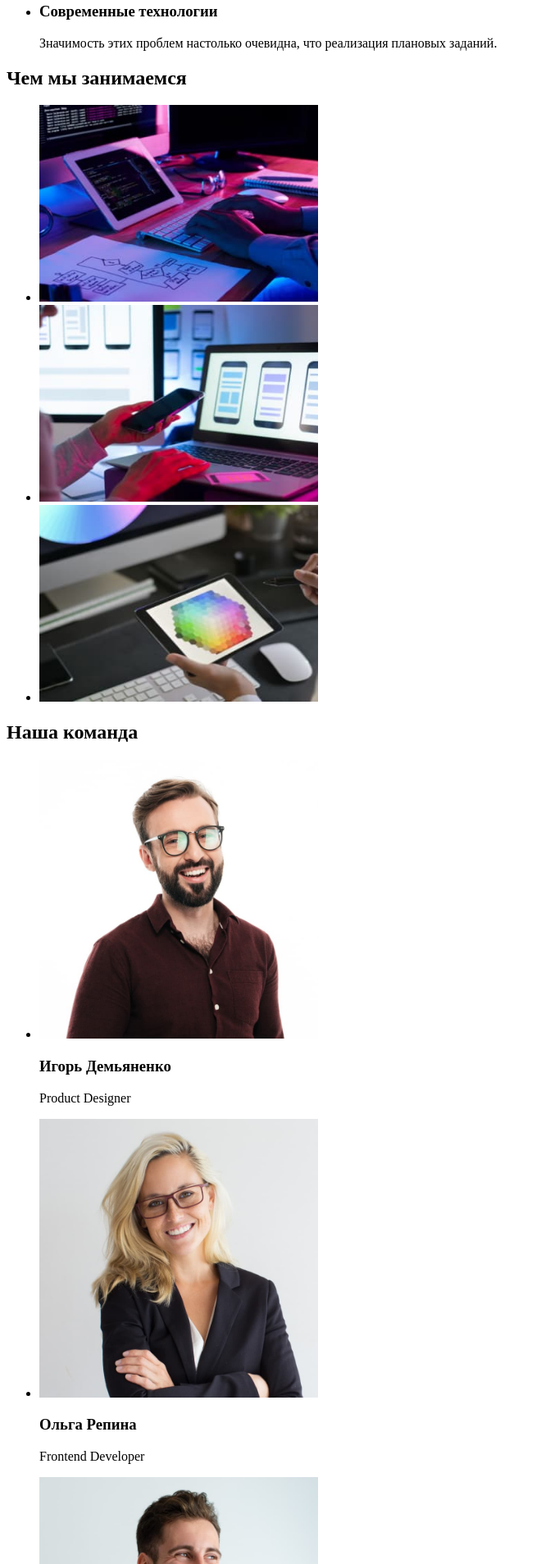
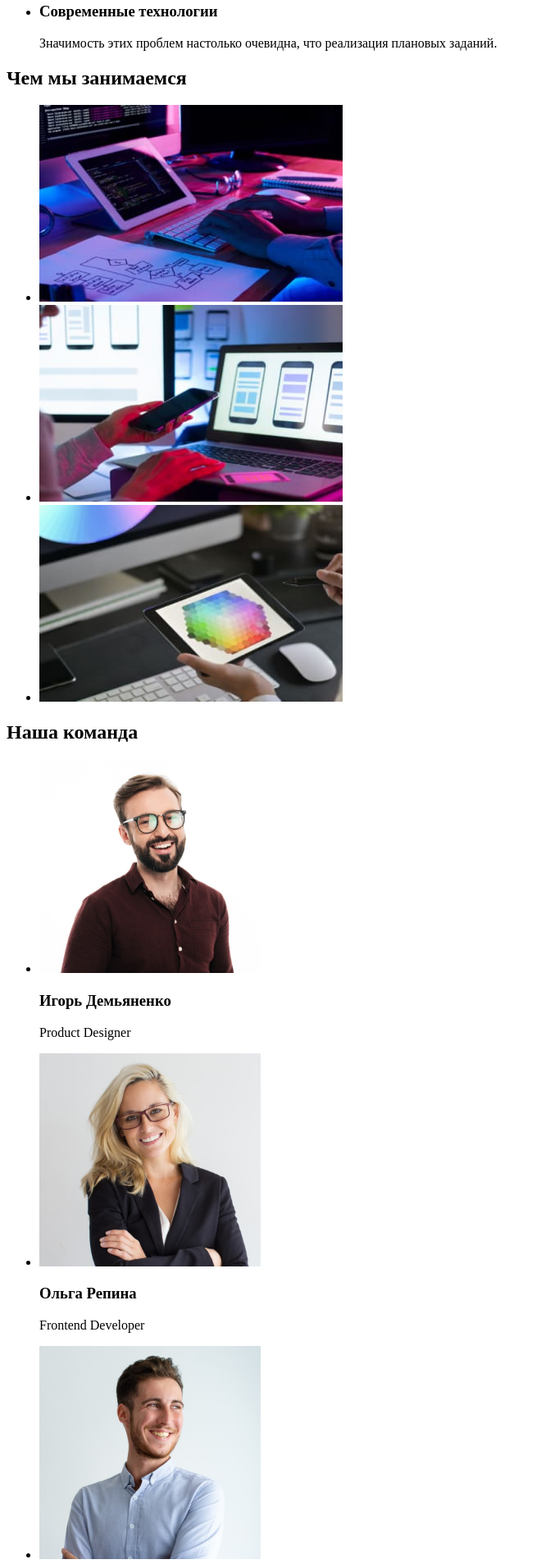
Before and after one commit to GrazyMen/goit-markup-hw-01, a plain HTML site: page index.html in a window 1280 px wide. Shown: the part 532-2440 px from the top of the page at 82% size, without its empty margins (0-660 px from the left). Drawn offline with Linux system fonts and the light colour scheme.

Commit message:
Home work 1
вніс поправки з рекомендації

```diff
--- a/index.html
+++ b/index.html
@@ -12,9 +12,9 @@
             <nav>
                 <a href="./index.html" class="logo">Web<span>Studio</span></a>
                 <ul>
-                    <li><a href="">Студия</a></li>
-                    <li><a href="">Портфолио</a></li>
-                    <li><a href="">Контакты</a></li>
+                    <li><a href="./index.html">Студия</a></li>
+                    <li><a href="./index.html">Портфолио</a></li>
+                    <li><a href="./index.html">Контакты</a></li>
                 </ul>
             </nav>
             <ul>
@@ -54,31 +54,31 @@
         <section>
             <h2>Чем мы занимаемся</h2>
             <ul>
-                <li><img src="./img/fon1.jpg" alt="Разработка сайта" width="340" height="240"></li>
-                <li><img src="./img/fon2.jpg" alt="Подключение социальных сетей" width="340" height="240"></li>
-                <li><img src="./img/fon3.jpg" alt="Разработка дизайна" width="340" height="240"></li>
+                <li><img src="./img/fon1.jpg" alt="Разработка сайта" width="370" height="240"></li>
+                <li><img src="./img/fon2.jpg" alt="Подключение социальных сетей" width="370" height="240"></li>
+                <li><img src="./img/fon3.jpg" alt="Разработка дизайна" width="370" height="240"></li>
             </ul>
         </section>
         <section>
             <h2>Наша команда</h2>
             <ul>
                 <li>
-                    <img src="./img/group/Ihor.jpg" alt="Игорь Демьяненко" width="340" height="340">
+                    <img src="./img/group/Ihor.jpg" alt="Игорь Демьяненко" width="270" height="260">
                     <h3>Игорь Демьяненко</h3>
                     <p lang="en">Product Designer</p>
                 </li>
                 <li>
-                    <img src="./img/group/Olga.jpg" alt="Ольга Репина" width="340" height="340">
+                    <img src="./img/group/Olga.jpg" alt="Ольга Репина" width="270" height="260">
                     <h3>Ольга Репина</h3>
                     <p lang="en">Frontend Developer</p>
                 </li>
                 <li>
-                    <img src="./img/group/Mikola.jpg" alt="Николай Тарасов" width="340" height="340">
+                    <img src="./img/group/Mikola.jpg" alt="Николай Тарасов" width="270" height="260">
                     <h3>Николай Тарасов</h3>
                     <p lang="en">Marketing</p>
                 </li>
                 <li>
-                    <img src="./img/group/Mihaylo.jpg" alt="Михаил Ермаков" width="340" height="340">
+                    <img src="./img/group/Mihaylo.jpg" alt="Михаил Ермаков" width="270" height="260">
                     <h3>Михаил Ермаков</h3>
                     <p lang="en">UI Designer</p>
                 </li>
```
Also changed, not shown: .prettierrc.json (added).
